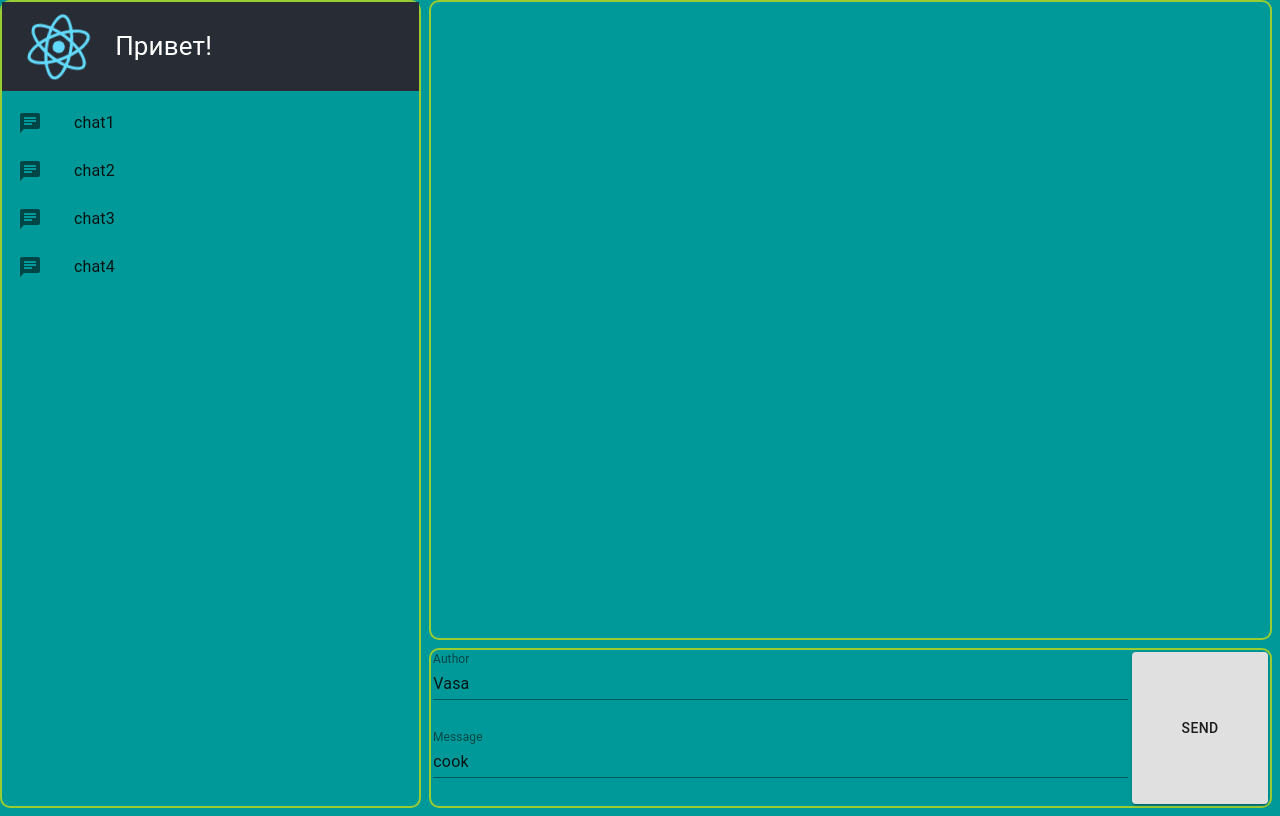
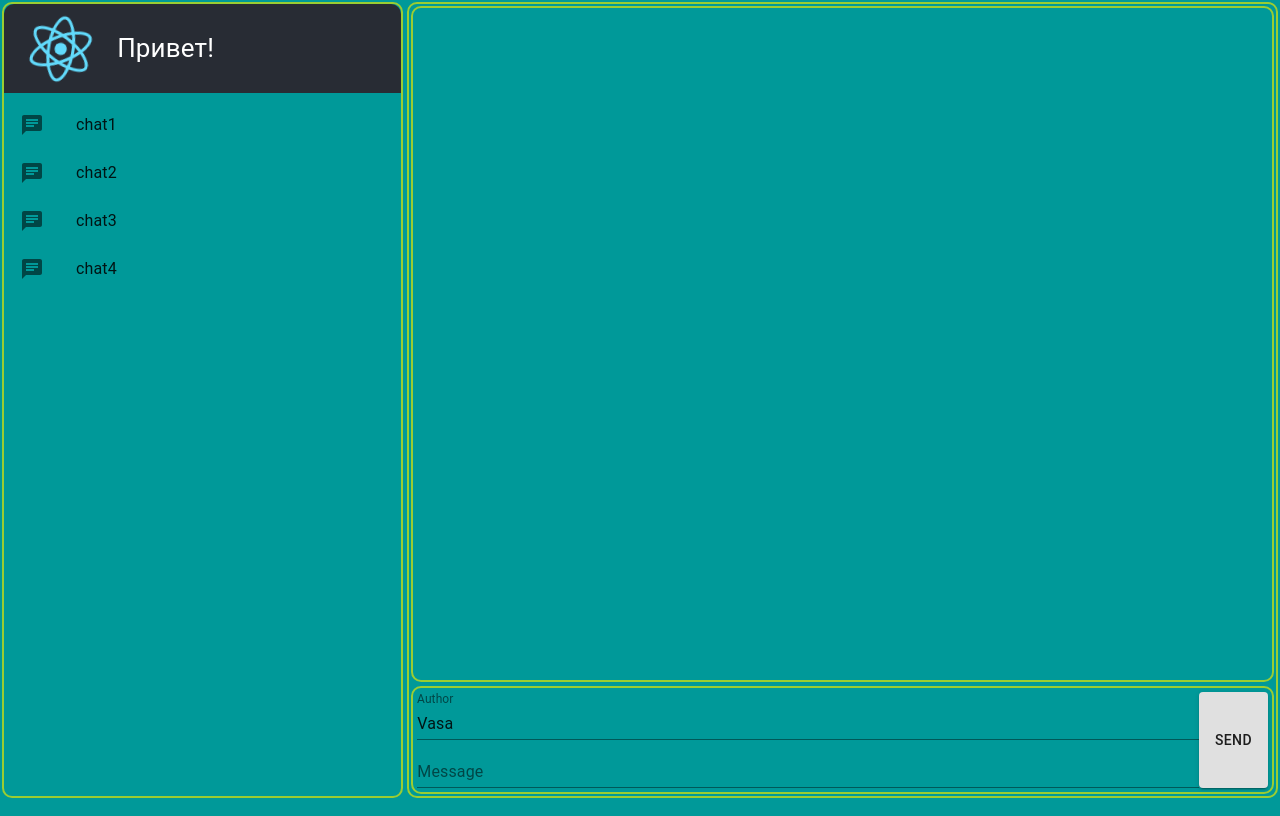
Before and after one commit to AlexLitvein/React_GB, a React (Create React App) app: page / in a window 1280 px wide. Built offline with nearby package versions, Linux system fonts and the light colour scheme.

Commit message:
remove indents

```diff
--- a/src/App.css
+++ b/src/App.css
@@ -1,6 +1,12 @@
+* {
+  box-sizing: border-box;
+}
+
 .App {
-  /* background-color: #292d31; */
-  /* color:blanchedalmond; */
+  display: flex;
+  margin: 0;
+  padding: 0;
+  height: 100vh;
 }
 
 .App-logo {
@@ -20,6 +26,8 @@
   align-items: center;
   font-size: calc(10px + 2vmin);
   color: white;
+  border-top-left-radius: 10px;
+  border-top-right-radius: 10px;
 }
 
 .App-link {
@@ -38,22 +46,38 @@
 .brd{
   border: 2px solid yellowgreen;
   border-radius: 10px;
+  margin: 2px;
 }
 
 .flxCont{
   display: flex;
-  padding: 2px;
 }
 
-.flxItm{
+.flx-col{
+  flex-direction: column;
+}
+
+.flx-grw{
   flex-grow: 1;
 }
 
-.msg-list{
-  overflow-y: auto;
-  height: 80vh;
+.p4{
+  padding: 4px;
 }
 
-.send-form{
-  height: 20vh;
+.App__sidebar{
+  flex-grow: 1;
 }
+
+.App__main{
+  flex-grow: 3;
+  justify-content: space-between;
+}
+
+.msg-list{
+  overflow-y:auto;
+}
+
+.Chat__send-form{
+
+}
--- a/src/App.js
+++ b/src/App.js
@@ -1,5 +1,5 @@
 import React, { useState, useEffect } from "react";
-import { Grid, List, ListItem, ListItemText, ListItemIcon } from '@material-ui/core';
+import { Box, List, ListItem, ListItemText, ListItemIcon } from '@material-ui/core';
 import { createTheme, ThemeProvider } from "@material-ui/core/styles";
 import CssBaseline from "@material-ui/core/CssBaseline";
 import orange from '@material-ui/core/colors/orange';
@@ -47,10 +47,8 @@ function App() {
   return (
     <ThemeProvider theme={myTheme}>
       <CssBaseline />
-      <div className="App">
-        <Grid container spacing={1}>
-          <Grid className="flxCont" item xs={4}>
-            <div className="flxItm brd">
+      <div className="App ">
+        <Box className="flxCont flx-col brd App__sidebar">
           <header className="App-header ">
             <img src={logo} className="App-logo" alt="logo" />
             <Tittle text={"Привет!"} />
@@ -65,24 +63,27 @@ function App() {
               </ListItem>
             ))}
           </List>
-            </div>
-          </Grid>
-          <Grid className="flxCont" container spacing={1} item xs={8}>
-            <Grid className="flxItm" item xs={12}>
-              <div className="msg-list brd">
+        </Box>
+        <Box className="flxCont flx-col brd App__main">
+          <div className="msg-list flx-grw brd">
             {messageList.map((msg, idx) => (
               <Message key={idx} msg={msg} />
             ))}
           </div>
-            </Grid>
-            <Grid item xs={12}>
           <SendForm addMessage={addMessage} />
-            </Grid>
-          </Grid>
-        </Grid>
+        </Box>
       </div >
     </ThemeProvider>
   );
+
+  // return (
+
+  //     <div className="App ">
+
+  //         <SendForm addMessage={addMessage} />
+
+  //     </div >
+  // );
 }
 
 export default App;
--- a/src/SendForm.js
+++ b/src/SendForm.js
@@ -1,59 +1,58 @@
 import React from "react";
-// import Box from '@material-ui/core/Box';
-import { Grid, TextField, Button } from '@material-ui/core';
+import { Box, Button } from '@material-ui/core';
+import TextField from '@material-ui/core/TextField'
 
-function SendForm(props) {
-  const inputRef = React.useRef(null);
+const SendForm = (props) => {
+  let inputRef = React.useRef(null);
+
   React.useEffect(() => {
     inputRef.current?.focus();
+    // console.log(inputRef.current);
   }, []);
-
 
   const [author, setAuthor] = React.useState("Vasa");
   const handleChange = (event) => {
     setAuthor(event.target.value);
   };
 
-  const [text, setText] = React.useState("cook");
+  const [text, setText] = React.useState("");
   const handleText = (event) => {
     setText(event.target.value);
   };
 
   return (
-
-    <Grid className="send-form brd" container>
-      <Grid container item xs={10}>
-        <Grid className="flxCont" item xs={12}>
+    <React.StrictMode>
+      <Box className="p4 flxCont brd">
+        <Box className="flxCont flx-col flx-grw">
           <TextField
-            className="flxItm"
             id="standard-basic"
             label="Author"
             value={author}
             onChange={handleChange}
           />
-        </Grid>
-        <Grid className="flxCont" item xs={12}>
           <TextField
-            className="flxItm"
             id="standard-multiline-flexible"
+            ref={inputRef}
             label="Message"
             multiline
             maxRows={4}
             value={text}
             onChange={handleText}
           />
-        </Grid>
-      </Grid>
-      <Grid className="flxCont" item xs={2}>
-        <Button className="flxItm " variant="contained" onClick={() => {
+        </Box>
+        <Button className="" variant="contained" onClick={() => {
           props.addMessage({ auth: author, text: text });
           inputRef.current?.focus();
-        }}>Send</Button>
+          // console.log(inputRef.current);
+          // setText('');
+        }}>
+          Send
+        </Button>
 
-      </Grid>
-    </Grid>
+      </Box>
+    </React.StrictMode>
+  );
 
-  );
 }
 
 export default SendForm;
```
Lines whose indentation alone changed are shown as unchanged.
